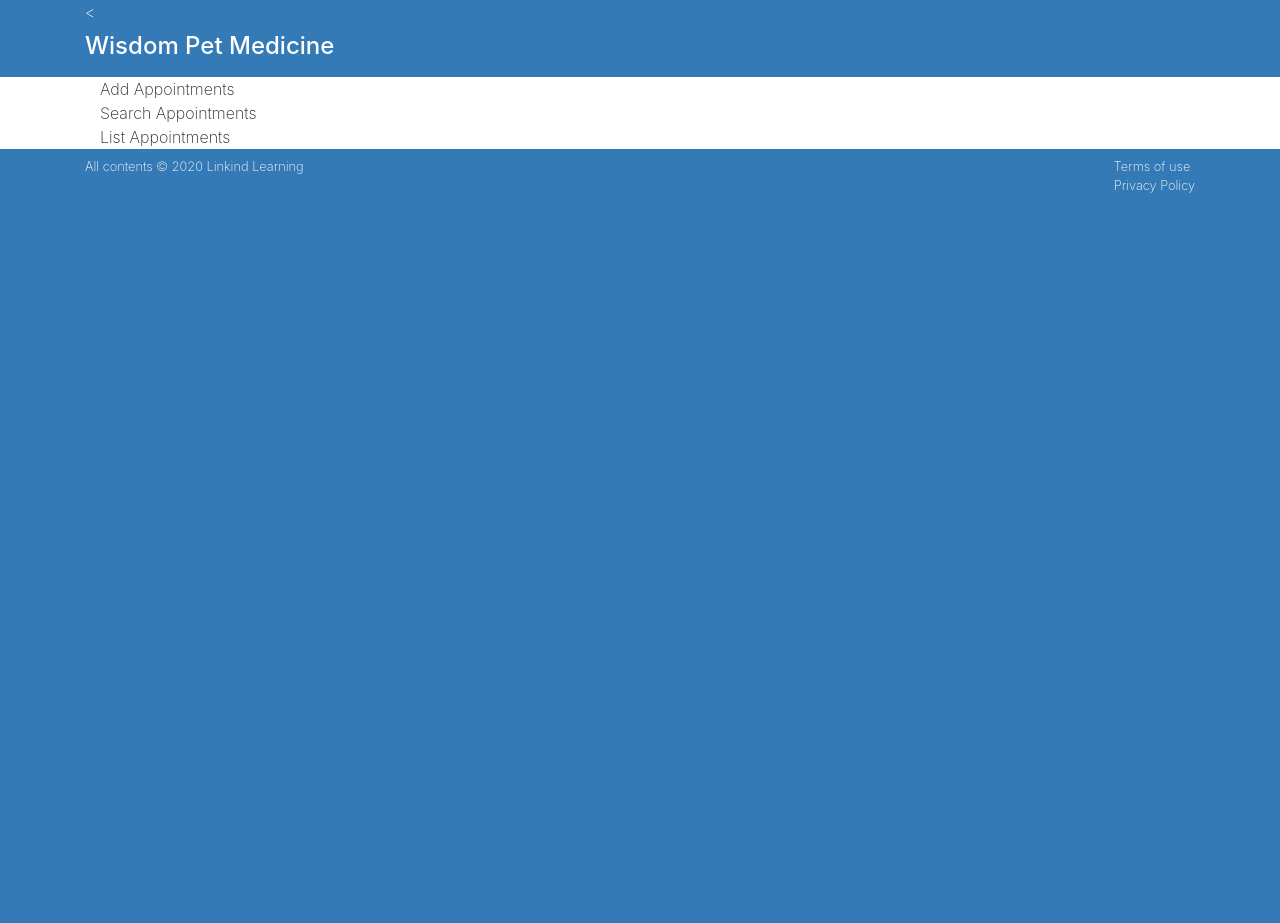
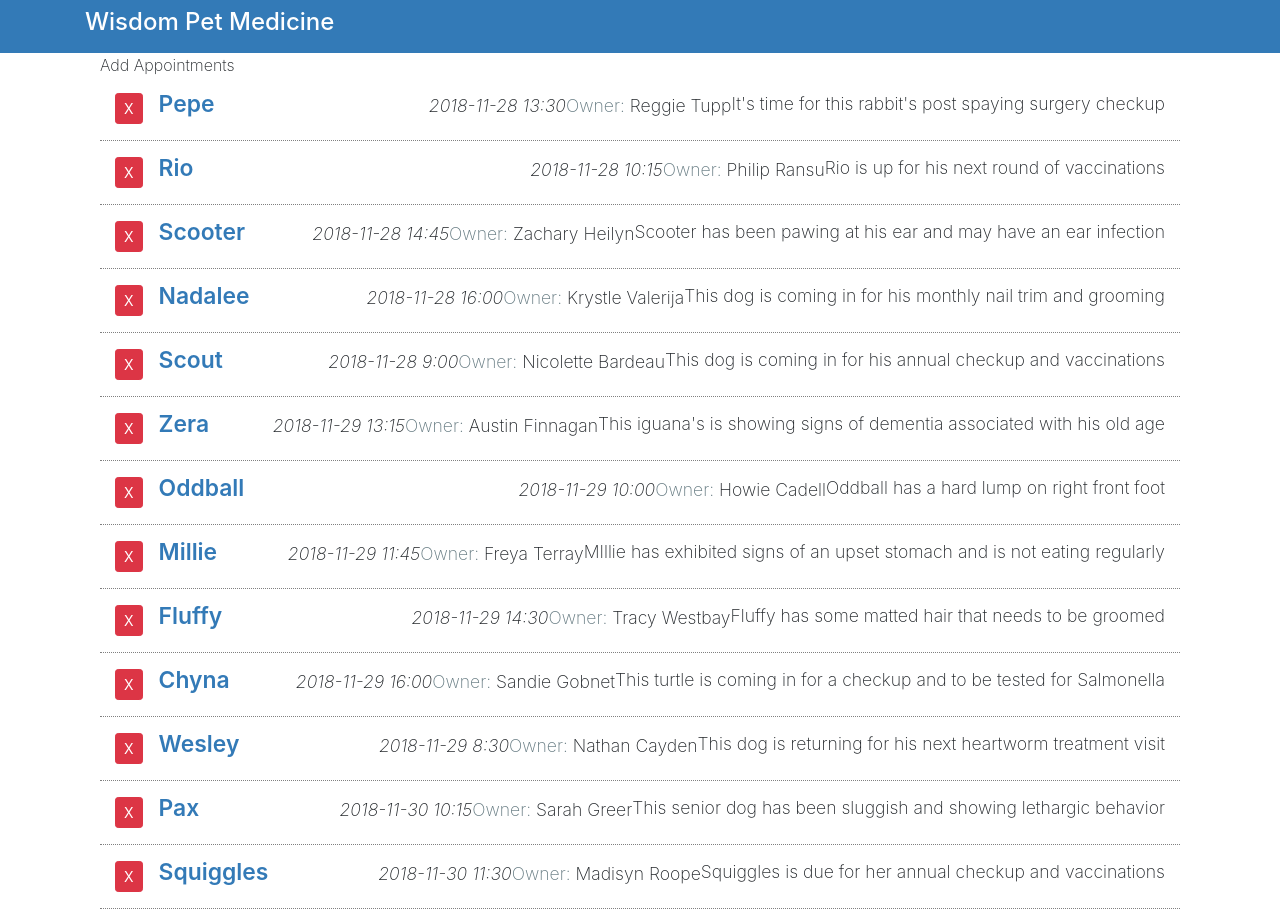
Before and after one commit to g0ng0n12/react-interface-example, a React (Create React App) app: page / in a window 1280 px wide. Shown: the top 923 px of the page. Before the commit the page ends 800 px from the top, so only its background shows below. Built offline with nearby package versions, Linux system fonts and the light colour scheme.

Commit message:
adding initials components

```diff
--- /dev/null
+++ b/public/data.json
@@ -0,0 +1,153 @@
+
+[
+  {
+    "petName": "Pepe",
+    "ownerName": "Reggie Tupp",
+    "aptNotes": "It's time for this rabbit's post spaying surgery checkup",
+    "aptDate": "2018-11-28 13:30"
+  },
+  {
+    "petName": "Rio",
+    "ownerName": "Philip Ransu",
+    "aptNotes": "Rio is up for his next round of vaccinations",
+    "aptDate": "2018-11-28 10:15"
+  },
+  {
+    "petName": "Scooter",
+    "ownerName": "Zachary Heilyn",
+    "aptNotes": "Scooter has been pawing at his ear and may have an ear infection",
+    "aptDate": "2018-11-28 14:45"
+  },
+  {
+    "petName": "Nadalee",
+    "ownerName": "Krystle Valerija",
+    "aptNotes": "This dog is coming in for his monthly nail trim and grooming",
+    "aptDate": "2018-11-28 16:00"
+  },
+  {
+    "petName": "Scout",
+    "ownerName": "Nicolette Bardeau",
+    "aptNotes": "This dog is coming in for his annual checkup and vaccinations",
+    "aptDate": "2018-11-28 9:00"
+  },
+  {
+    "petName": "Zera",
+    "ownerName": "Austin Finnagan",
+    "aptNotes": "This iguana's is showing signs of dementia associated with his old age",
+    "aptDate": "2018-11-29 13:15"
+  },
+  {
+    "petName": "Oddball",
+    "ownerName": "Howie Cadell",
+    "aptNotes": "Oddball has a hard lump on right front foot",
+    "aptDate": "2018-11-29 10:00"
+  },
+  {
+    "petName": "Millie",
+    "ownerName": "Freya Terray",
+    "aptNotes": "MIllie has exhibited signs of an upset stomach and is not eating regularly",
+    "aptDate": "2018-11-29 11:45"
+  },
+  {
+    "petName": "Fluffy",
+    "ownerName": "Tracy Westbay",
+    "aptNotes": "Fluffy has some matted hair that needs to be groomed",
+    "aptDate": "2018-11-29 14:30"
+  },
+  {
+    "petName": "Chyna",
+    "ownerName": "Sandie Gobnet",
+    "aptNotes": "This turtle is coming in for a checkup and to be tested for Salmonella",
+    "aptDate": "2018-11-29 16:00"
+  },
+  {
+    "petName": "Wesley",
+    "ownerName": "Nathan Cayden",
+    "aptNotes": "This dog is returning for his next heartworm treatment visit",
+    "aptDate": "2018-11-29 8:30"
+  },
+  {
+    "petName": "Pax",
+    "ownerName": "Sarah Greer",
+    "aptNotes": "This senior dog has been sluggish and showing lethargic behavior",
+    "aptDate": "2018-11-30 10:15"
+  },
+  {
+    "petName": "Squiggles",
+    "ownerName": "Madisyn Roope",
+    "aptNotes": "Squiggles is due for her annual checkup and vaccinations",
+    "aptDate": "2018-11-30 11:30"
+  },
+  {
+    "petName": "Lucky",
+    "ownerName": "Lisa Choy-Wu",
+    "aptNotes": "This cat has tartar buildup and her owner would like his teeth cleaned",
+    "aptDate": "2018-11-30 14:30"
+  },
+  {
+    "petName": "Bailey",
+    "ownerName": "Leslie Richardson",
+    "aptNotes": "This cat is suffering from hotspots and dermatitis",
+    "aptDate": "2018-11-30 15:45"
+  },
+  {
+    "petName": "Kiko",
+    "ownerName": "Kathlyn Zlata",
+    "aptNotes": "Kiko has been exhibiting excessive thirst and weight loss for the past few weeks",
+    "aptDate": "2018-11-30 9:00"
+  },
+  {
+    "petName": "Felix",
+    "ownerName": "Francine Benet",
+    "aptNotes": "Felix's mom is coming in to follow up on  lab work results",
+    "aptDate": "2018-12-1 13:00"
+  },
+  {
+    "petName": "Sami",
+    "ownerName": "Maggie Rickland",
+    "aptNotes": "Sami has had some changes in his bathroom in habits",
+    "aptDate": "2018-12-1 10:00"
+  },
+  {
+    "petName": "Cosmo",
+    "ownerName": "Jennifer Dawson",
+    "aptNotes": "Cosmo's mom would like us to check for arthritic conditions and do a routine checkup",
+    "aptDate": "2018-12-1 11:30"
+  },
+  {
+    "petName": "Casper",
+    "ownerName": "Dalania Devitto",
+    "aptNotes": "This dog is coming in for a nail trim and grooming",
+    "aptDate": "2018-12-1 15:15"
+  },
+  {
+    "petName": "Chip",
+    "ownerName": "Jason Hemlock",
+    "aptNotes": "This fish has a spotty white patch developing on his back ",
+    "aptDate": "2018-12-1 8:45"
+  },
+  {
+    "petName": "Tibbs",
+    "ownerName": "Shad Cayden",
+    "aptNotes": "Tibbs has had an ongoing rash and cold symptoms and we are going to run allergy tests",
+    "aptDate": "2018-12-2 13:30"
+  },
+  {
+    "petName": "Stich",
+    "ownerName": "Dennis Nicholback",
+    "aptNotes": "Stich has been having some stomach issues and is due for his vaccinations",
+    "aptDate": "2018-12-2 10:15"
+  },
+  {
+    "petName": "Shadow",
+    "ownerName": "Audry Topsy",
+    "aptNotes": "This cat has a red swollen eye with a discharge",
+    "aptDate": "2018-12-2 15:00"
+  },
+  {
+    "petName": "Nugget",
+    "ownerName": "Darla Branson",
+    "aptNotes": "This little fish Nugget, has  a rash on his stomach area",
+    "aptDate": "2018-12-2 9:00"
+  }
+]
--- a/public/index.html
+++ b/public/index.html
@@ -29,7 +29,7 @@
   <body>
     <noscript>You need to enable JavaScript to run this app.</noscript>
     <header class="container text-white">
-      <<h4 class="py-2"> Wisdom Pet Medicine</h4>
+      <h4 class="py-2"> Wisdom Pet Medicine</h4>
     </header>
     <div id="root"></div>
 
--- /dev/null
+++ b/src/components/AddAppointments.js
@@ -0,0 +1,15 @@
+import React, { Component } from 'react';
+
+
+class AddAppointments extends Component {
+
+  render() {
+    return (
+      <div>
+        Add Appointments
+      </div>
+    );
+  }
+}
+
+export default AddAppointments;
--- a/src/components/App.js
+++ b/src/components/App.js
@@ -1,16 +1,44 @@
-import React from 'react';
+import React, { Component } from 'react';
 import '../css/App.css';
+import AddAppointments from './AddAppointments';
+import ListAppointments from './ListAppointments';
+import SearchAppointments from './SearchAppointments';
 
-function App() {
+class App extends Component{
+
+  constructor() {
+    super();
+    this.state = {
+      myAppointments: []
+    }
+  }
+
+  componentDidMount(){
+    fetch('./data.json')
+    .then(response => response.json())
+    .then(result => {
+      const apts = result.map(item => {
+        return item;
+      })
+      this.setState({
+        myAppointments: apts
+      });
+    });
+
+  }
+
+  render() {
+
+
     return (
       <main class="page bg-white" id="petratings">
         <div class="container">
           <div class="row">
             <div class="col-md-12 bg-white">
               <div class="container">
-              <div>Add Appointments</div>
-              <div>Search Appointments</div>
-              <div>List Appointments</div>
+                <AddAppointments  />
+                <ListAppointments appointments={this.state.myAppointments}/>
+                <SearchAppointments />
               </div>
             </div>
           </div>
@@ -18,5 +46,6 @@
       </main>
     );
   }
+}
 
 export default App;
--- /dev/null
+++ b/src/components/ListAppointments.js
@@ -0,0 +1,35 @@
+import React, { Component } from 'react';
+
+class ListAppointments extends Component {
+
+  render() {
+
+    return (
+      <div className="appointment-list item-list mb-3">
+        {this.props.appointments.map( item => (
+          <div className="pet-item col media py-3">
+            <div className="mr-3">
+              <button className="pet-delete btn btn-sm btn-danger">X</button>
+            </div>
+
+            <div className="peet-info media-body">
+              <div className="pet-head d-flex">
+                <span className="pet-name">{item.petName}</span>
+                <span className="apt-date ml-auto">{item.aptDate}</span>
+              </div>
+            </div>
+
+            <div className="owner-name">
+              <span className="label-item">Owner: </span>
+              <span>{item.ownerName}</span>
+            </div>
+
+            <div className="apt-notes">{item.aptNotes}</div>
+          </div>
+        ))}
+      </div>
+    );
+  }
+}
+
+export default ListAppointments;
--- /dev/null
+++ b/src/components/SearchAppointments.js
@@ -0,0 +1,16 @@
+import React, { Component } from 'react';
+
+
+
+class SearchAppointments extends Component {
+
+  render() {
+    return (
+      <div>
+        Search Appointments
+      </div>
+    );
+  }
+}
+
+export default SearchAppointments;
--- a/src/css/App.css
+++ b/src/css/App.css
@@ -36,3 +36,49 @@
     transform: rotate(360deg);
   }
 }
+
+.add-appointment .card-body {
+  display: none;
+}
+
+.apt-addheading {
+  cursor: pointer;
+  user-select: none;
+}
+
+.appointment-list {
+  font-size: 1.1em;
+}
+
+.appointment-list .pet-item {
+  border-bottom: 1px dotted gray;
+}
+
+.appointment-list .pet-item:last-child {
+  border-bottom: none;
+}
+
+.appointment-list .pet-name {
+  font-weight: 600;
+  color: #337ab7;
+  font-size: 1.3em;
+  line-height: 100%;
+}
+
+.appointment-list .label-item {
+  font-size: 600;
+  color: #667b82;
+}
+
+.appointment-list .apt-date {
+  font-style: italic;
+}
+
+.appointment-list .apt-notes {
+  line-height: 120%;
+}
+
+.dropdown-item.active,
+.dropdown-item:active {
+  background-color: #a9aeb2;
+}
--- a/src/index.js
+++ b/src/index.js
@@ -1,6 +1,6 @@
 import React from 'react';
 import ReactDOM from 'react-dom';
-import 'bootstrap/dist/bootstrap.css';
+import 'bootstrap/dist/css/bootstrap.css';
 import './css/index.css';
 import App from './components/App';
 import * as serviceWorker from './serviceWorker';
```
Also changed, not shown: 1 other file (tests, documents, lock files or other folders). Lines whose indentation alone changed are shown as unchanged.
